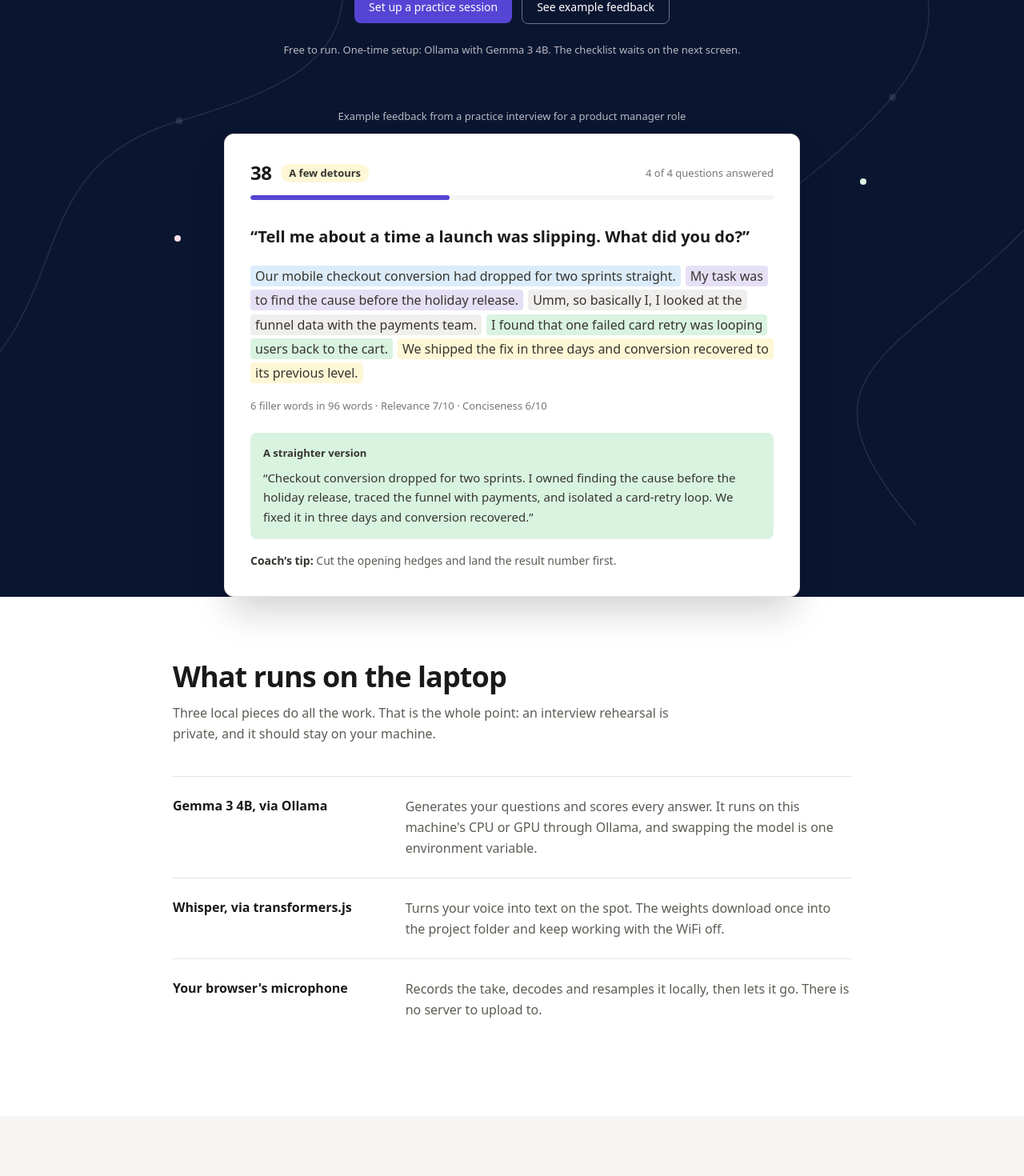
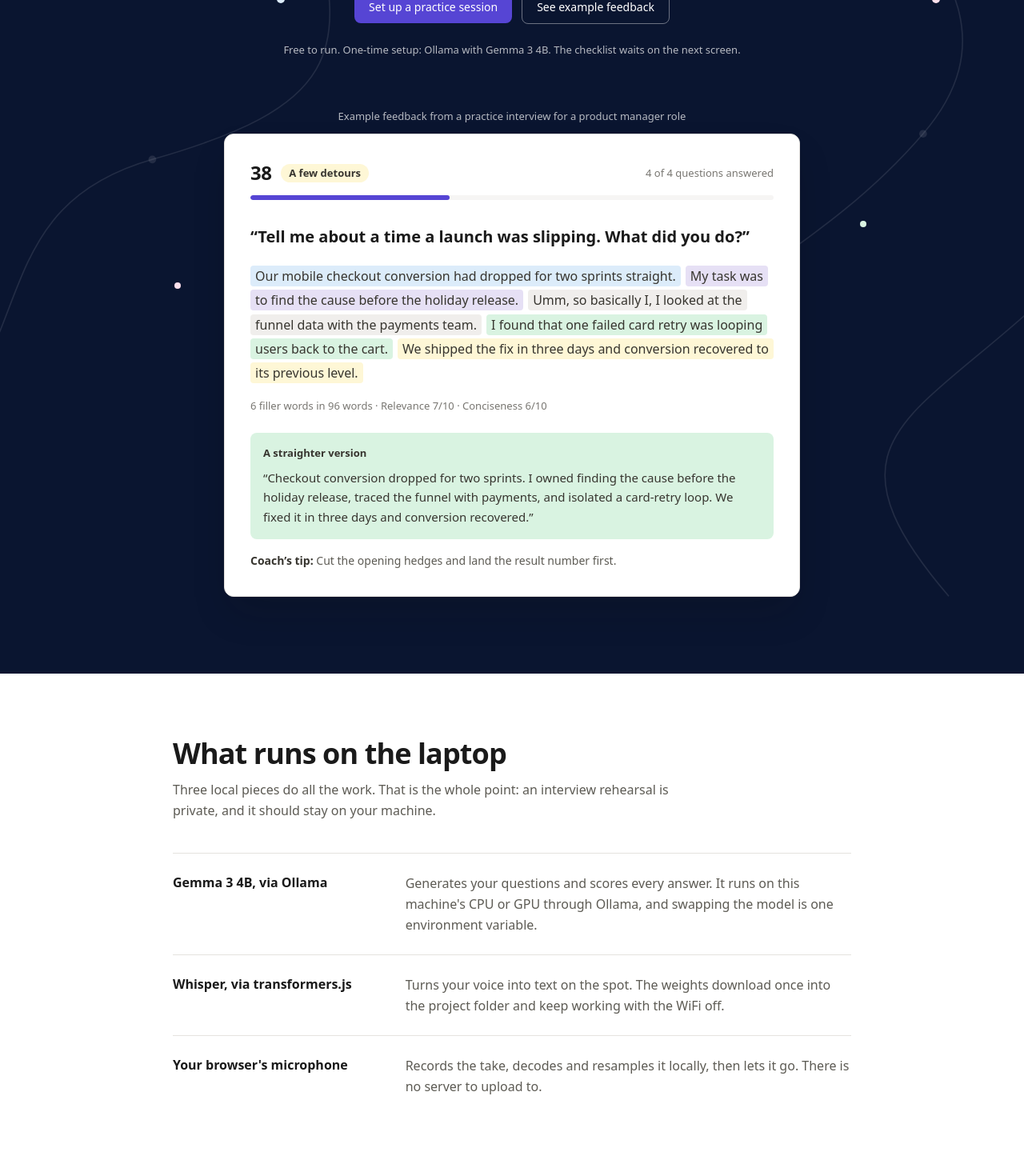
Before and after one commit to Faris0520/unramble, a Next.js app: page / in a window 1280 px wide. Shown: the part 500-1970 px from the top of the page at 80% size. Built offline with nearby package versions, Linux system fonts and the light colour scheme.

Commit message:
fix: adjust padding and margins for improved layout consistency

```diff
--- a/app/page.tsx
+++ b/app/page.tsx
@@ -78,7 +78,7 @@ export default function LandingPage() {
           ))}
         </div>
 
-        <div className="relative mx-auto max-w-3xl px-4 pb-0 pt-16 text-center md:px-6 md:pt-24">
+        <div className="relative mx-auto max-w-3xl px-4 pb-16 pt-16 text-center md:px-6 md:pb-24 md:pt-24">
           <p className="hero-rise text-sm font-medium text-white/70">
             A practice partner for job interviews
           </p>
@@ -116,10 +116,10 @@ export default function LandingPage() {
             screen.
           </p>
 
-          {/* The example report, half in the navy band and half below it */}
+          {/* The example report, inside the navy band with air below it */}
           <div
             id="example"
-            className="hero-rise relative z-10 mx-auto -mb-36 mt-16 max-w-4xl scroll-mt-24 text-left"
+            className="hero-rise relative z-10 mx-auto mt-16 max-w-4xl scroll-mt-24 text-left"
             style={{ animationDelay: "400ms" }}
           >
             <p className="mb-3 text-center text-[13px] font-medium text-white/70">
@@ -180,7 +180,7 @@ export default function LandingPage() {
       </section>
 
       {/* What runs locally: hairline rows, not an icon grid */}
-      <section id="local" className="bg-canvas pb-16 pt-48 md:pb-24 md:pt-56">
+      <section id="local" className="bg-canvas pb-16 pt-14 md:pb-24 md:pt-20">
         <div className="mx-auto max-w-4xl px-4 md:px-6">
           <h2 className="text-3xl font-semibold tracking-tight text-ink md:text-4xl">
             What runs on the laptop
```
